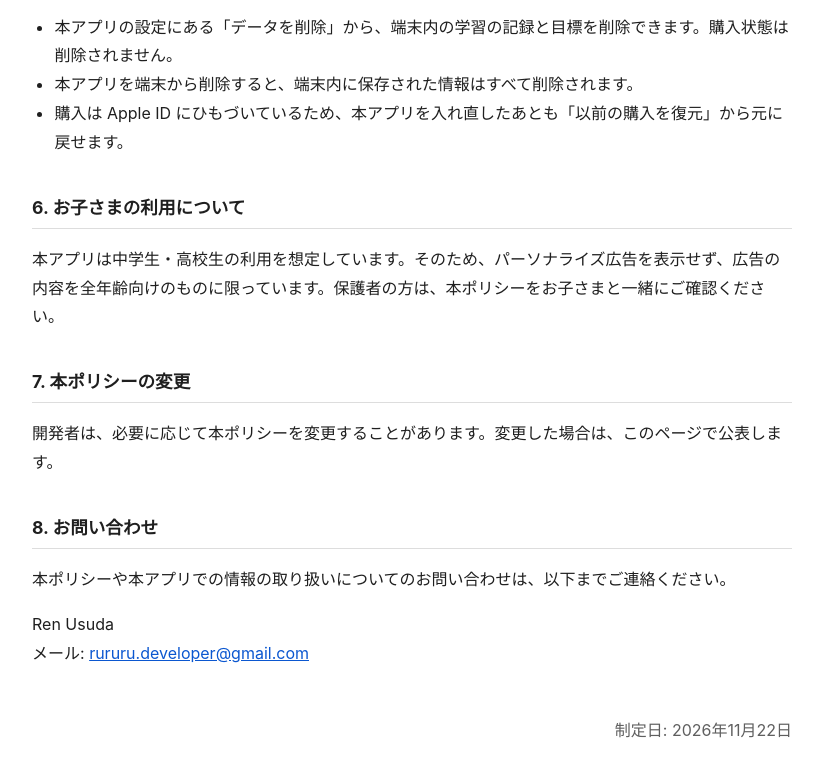
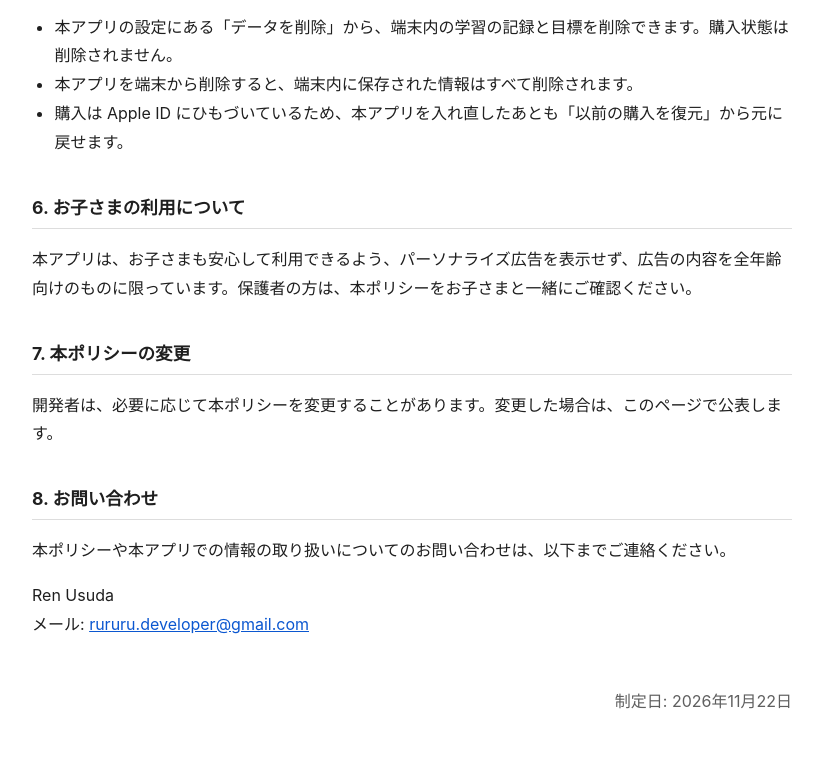
Before and after one commit to renusuda/hyakunin_isshu_privacy_policy, a plain HTML site: page index.html in a window 1280 px wide. Shown: the part 1624-2400 px from the top of the page, without its empty margins (228-1049 px from the left). Drawn offline with Linux system fonts and the light colour scheme.

Commit message:
docs: お子さまの利用から想定利用者の記述を削除
Co-Authored-By: Claude Opus 5.5 <noreply@anthropic.com>

```diff
--- a/index.html
+++ b/index.html
@@ -201,7 +201,7 @@
 
       <h2>6. お子さまの利用について</h2>
       <p>
-        本アプリは中学生・高校生の利用を想定しています。そのため、パーソナライズ広告を表示せず、広告の内容を全年齢向けのものに限っています。保護者の方は、本ポリシーをお子さまと一緒にご確認ください。
+        本アプリは、お子さまも安心して利用できるよう、パーソナライズ広告を表示せず、広告の内容を全年齢向けのものに限っています。保護者の方は、本ポリシーをお子さまと一緒にご確認ください。
       </p>
 
       <h2>7. 本ポリシーの変更</h2>
```
